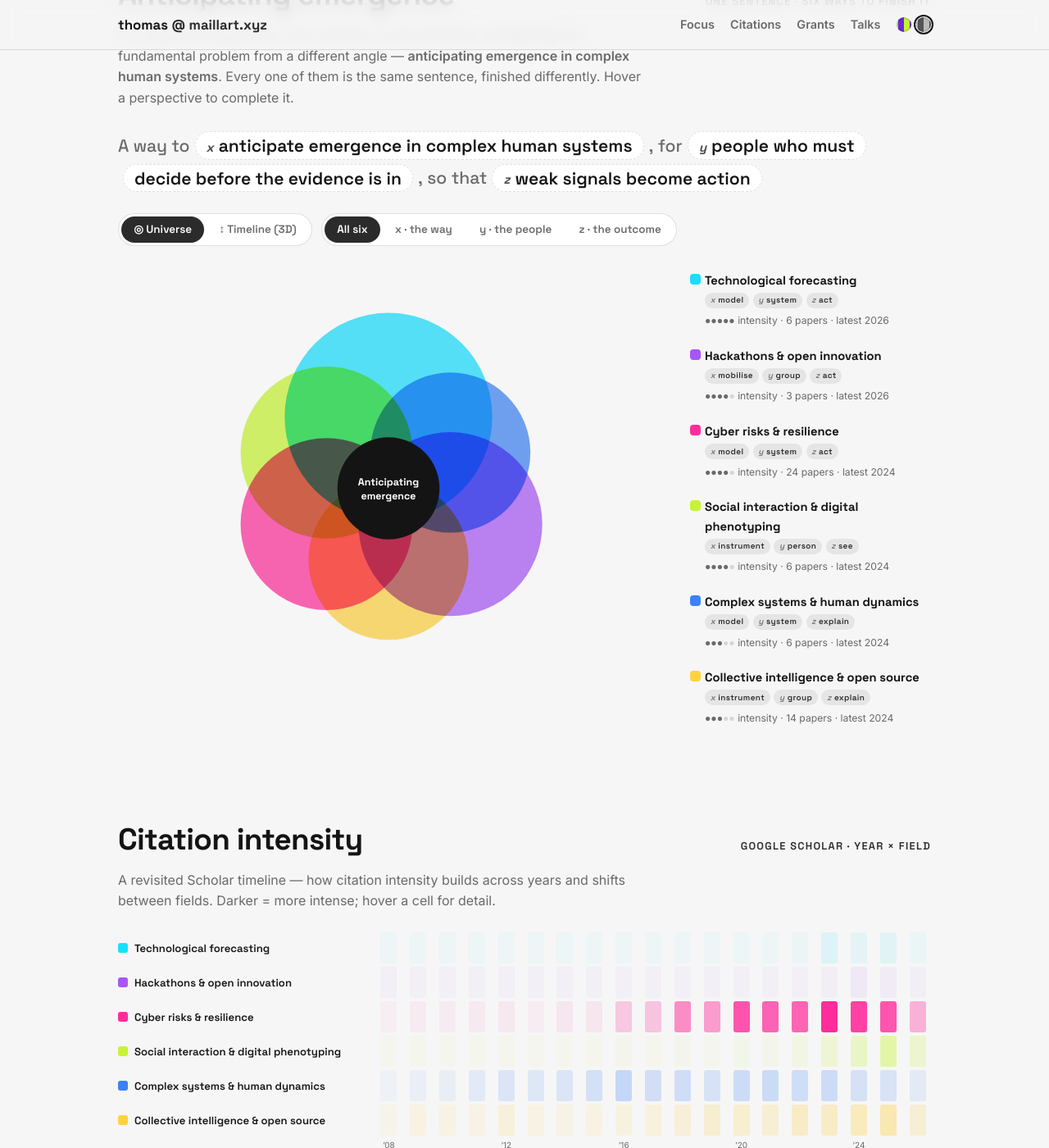
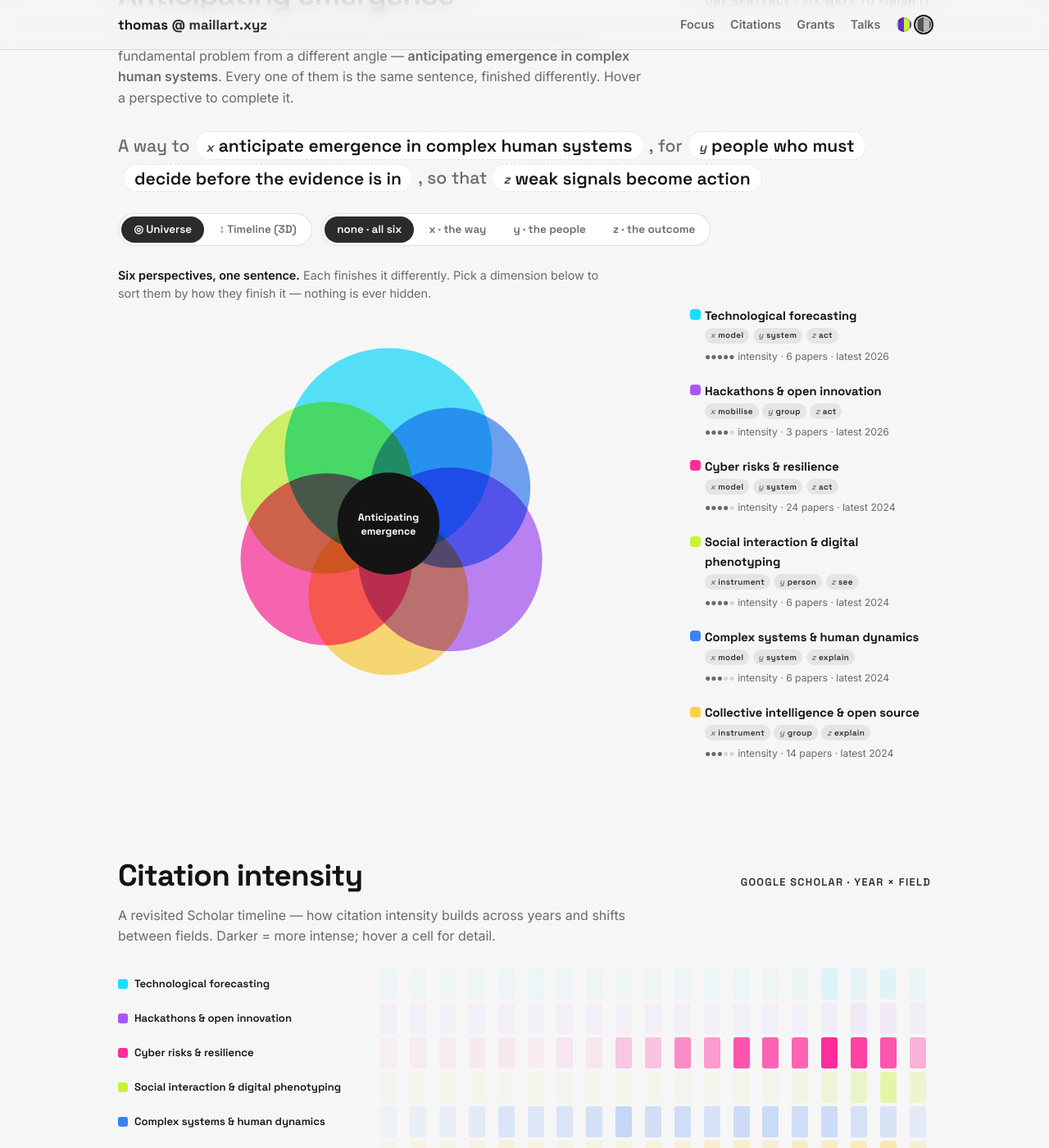
Before and after one commit to wazaahhh/wazaahhh.github.io, a Jekyll site: the page built from lab.html, in a window 1280 px wide and 1400 px high, scrolled down 853 px. Shown: the whole window at 82% size. Built offline with Jekyll 4.4.1, drawn with Linux system fonts in a browser that asks for light colours.

Commit message:
Focus: one-sentence narrative per dimension; relabel the ungrouped default
Two fixes to the x/y/z toggle. (1) Selecting a dimension now prints a
one-line narrative under the toggles saying what that dimension sorts on
and naming its three values — including the point that z's three values
are ends, not steps. (2) 'All six' read as a fourth dimension sitting
beside three; it is really the ungrouped default, so it now reads
'none · all six', parallel to the other pills, and its note explains that
picking a dimension sorts rather than filters.

```diff
--- a/lab.html
+++ b/lab.html
@@ -174,6 +174,10 @@
 /* dim the slots the x·y·z toggle is not asking about */
 .sentence .slot.mute { opacity:.34; }
 .sentence .slot.pick { border-style:solid; border-color:var(--accent); }
+.axis-note { color:var(--muted); font-size:.9rem; line-height:1.5; margin:.7rem 0 0; max-width:66ch;
+  min-height:2.7em; transition:opacity .2s ease; }
+.axis-note b { color:var(--ink); font-weight:600; }
+.axis-note .k { font-family:"Space Grotesk"; font-style:italic; font-weight:700; color:var(--accent); margin-right:.45em; }
 
 /* legend / timeline: the x·y·z triple replaces the old basic|applied badges */
 .xyz { display:block; margin:.15rem 0 .1rem; font-size:0; }
@@ -444,12 +448,13 @@
       <button data-view="timeline">↕ Timeline (3D)</button>
     </div>
     <div class="seg" id="focus-slot">
-      <button class="active" data-slot="all">All six</button>
+      <button class="active" data-slot="all">none · all six</button>
       <button data-slot="x">x · the way</button>
       <button data-slot="y">y · the people</button>
       <button data-slot="z">z · the outcome</button>
     </div>
   </div>
+  <p class="axis-note" id="axis-note"></p>
   <div id="view-universe">
   <div class="venn-wrap">
     <svg class="venn" id="venn" viewBox="0 0 520 470" role="img" aria-label="Layered diagram of research threads">
@@ -899,8 +904,18 @@
   // No circle is ever hidden -- these are dimensions every perspective has a
   // value on, not buckets some of them fall into.
   const sseg=document.getElementById('focus-slot');
+  // One sentence per dimension: what it sorts on, and what its three values are.
+  // 'none' is the ungrouped default -- not a fourth dimension.
+  const AXIS_NOTE = {
+    all:'<b>Six perspectives, one sentence.</b> Each finishes it differently. Pick a dimension below to sort them by how they finish it — nothing is ever hidden.',
+    x:'<span class="k">x</span><b>How the work is done</b> — build an instrument, model what it shows, or mobilise people around it.',
+    y:'<span class="k">y</span><b>Who it is about</b> — one person, a group, or an entire system.',
+    z:'<span class="k">z</span><b>What it is for</b> — to see, to explain, or to act. Three ends, not three steps.',
+  };
+  const noteEl=document.getElementById('axis-note');
   function setSlot(axis){
     sseg.querySelectorAll('button').forEach(b=> b.classList.toggle('active', b.dataset.slot===axis));
+    if(noteEl) noteEl.innerHTML = AXIS_NOTE[axis] || AXIS_NOTE.all;
     renderLegend(axis);
     ['x','y','z'].forEach(k=>{
       slotEls[k].classList.toggle('mute', axis!=='all' && k!==axis);
```
Also changed, not shown: other parts of lab.html (+1 -0 lines).
